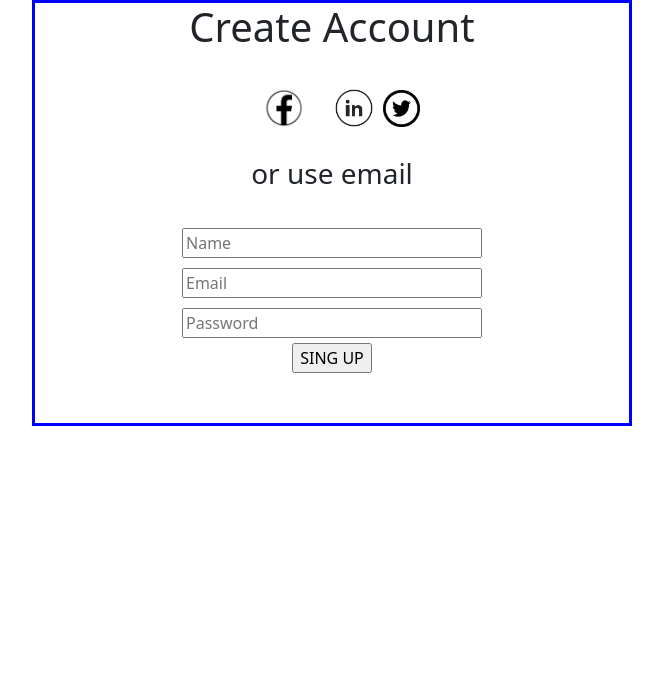
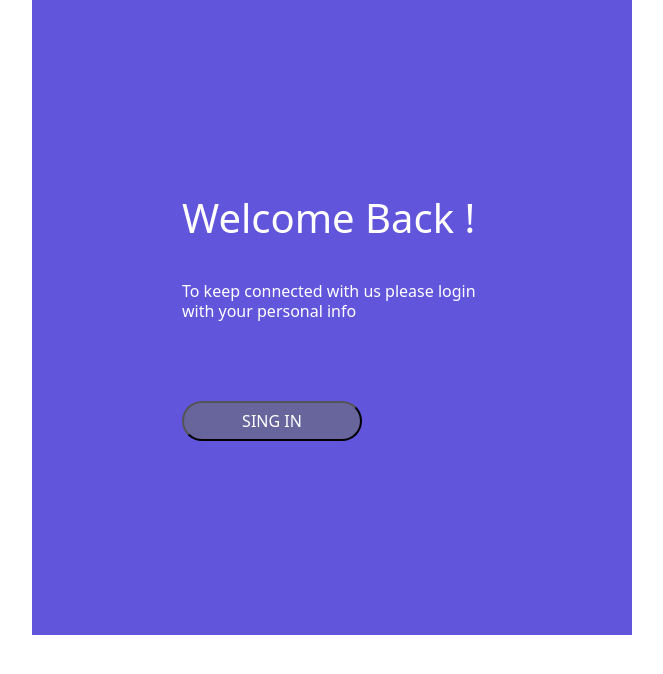
Before and after one commit to JuanEspinosa110/Juan_Espinosa, a plain HTML site: page index.html in a window 1280 px wide. Shown: the whole page, without its empty margins (368-1031 px from the left). Drawn offline with nearby package versions, Linux system fonts and the light colour scheme.

Commit message:
Boceto base Sing In

```diff
--- a/CSS/style.css
+++ b/CSS/style.css
@@ -1,8 +1,24 @@
+.contenedor-welcome{
+    display: flex;
+    justify-content: center;
+    width: 600px;
+    position: relative;
+    left: 400px;
+    flex-direction: column;
+    padding-left: 150px;
+    background-color: #6156Db;
+    height: 635px;
+}
+
+.letra{
+    color:white;
+    margin-bottom: 40px;
+}
+
 .contenedor-create{
     text-align: center;
     flex-wrap: wrap;
     justify-items: center;
-    border: 3px solid blue;
     position: relative;
     left: 400px;
     width: 600px;
@@ -10,21 +26,39 @@
 
 .create{
     width: 600px;
-    height: 200px;
     flex-wrap: wrap;
     display: flex;
     justify-content: center;
 }
 
-.create-input{
+.create-input,{
     width: 300px;
     font-size: 1rem;
     margin: 5px 0 5px 0;
+    background-color: rgb(237, 237, 237);
+    height: 40px;
 
 }
 
-.boton-sing-up{
-    margin-top: 20px;
+.boton-sing-up,{
+    margin-top: 40px;
     border-radius: 30px;
-    background-color: ;
+    width: 150px;
+    background-color: rgb(90, 90, 90);
+    color: white;
+    height: 37px;
+
 }
+
+#in{
+    margin-right: 20px;
+}
+
+.boton-sing-in{
+    margin-top: 40px;
+    border-radius: 30px;
+    width: 180px;
+    background-color: #68649C;
+    color: white;
+    height: 40px;
+}
--- a/index.html
+++ b/index.html
@@ -3,40 +3,21 @@
 <head>
     <meta charset="UTF-8">
     <meta name="viewport" content="width=device-width, initial-scale=1.0">
-    <title>Sing Up</title>
+    <title>Bienvenido</title>
     <link rel="stylesheet" href="css/style.css"/>
     <link href="https://cdn.jsdelivr.net/npm/bootstrap@5.3.6/dist/css/bootstrap.min.css" rel="stylesheet" integrity="sha384-4Q6Gf2aSP4eDXB8Miphtr37CMZZQ5oXLH2yaXMJ2w8e2ZtHTl7GptT4jmndRuHDT" crossorigin="anonymous">
 </head>
 <body>
-    <div class="contenedor-create">
+    <div class="contenedor-welcome">
         <div>
-            <div>
-                <h1>Create Account</h1>
-            </div>
-            <br>
-            <div>
-                <img src="img/facebook.png" href="" width="80px" />
-                <img src="img/in.png" href="" width="50px" />
-                <img src="img/twitter.png" href=""  width="37px" />
-            </div>
-            <br>
-            <div>
-                <h3>or use email</h3>
-            </div>
-            <br>
-            <div class="create">
-                <form action="" method="get">
-                    <input class="create-input" type="text" id="name" name=" name" placeholder="Name"/>
-
-                    <input class="create-input" type="email" id="email" name="email" placeholder="Email"/>
-
-                    <input class="create-input" type="password" id="password" name="password" placeholder="Password"/>
-<br>
-                    <input type="submit" value="SING UP"/>
-                </form>
-            </div>
+            <h1 class="letra"> Welcome Back !</h1>
         </div>
-
+        <div>
+            <h6 class="letra" >To keep connected with us please login <br> with your personal info</h6>
+        </div>
+        <div>
+            <input class="boton-sing-in" type="submit" value="SING IN" href=""/>
+        </div>
     </div>
 </body>
 </html>
```
Also changed, not shown: singup.html (added, +42 -0 lines).
